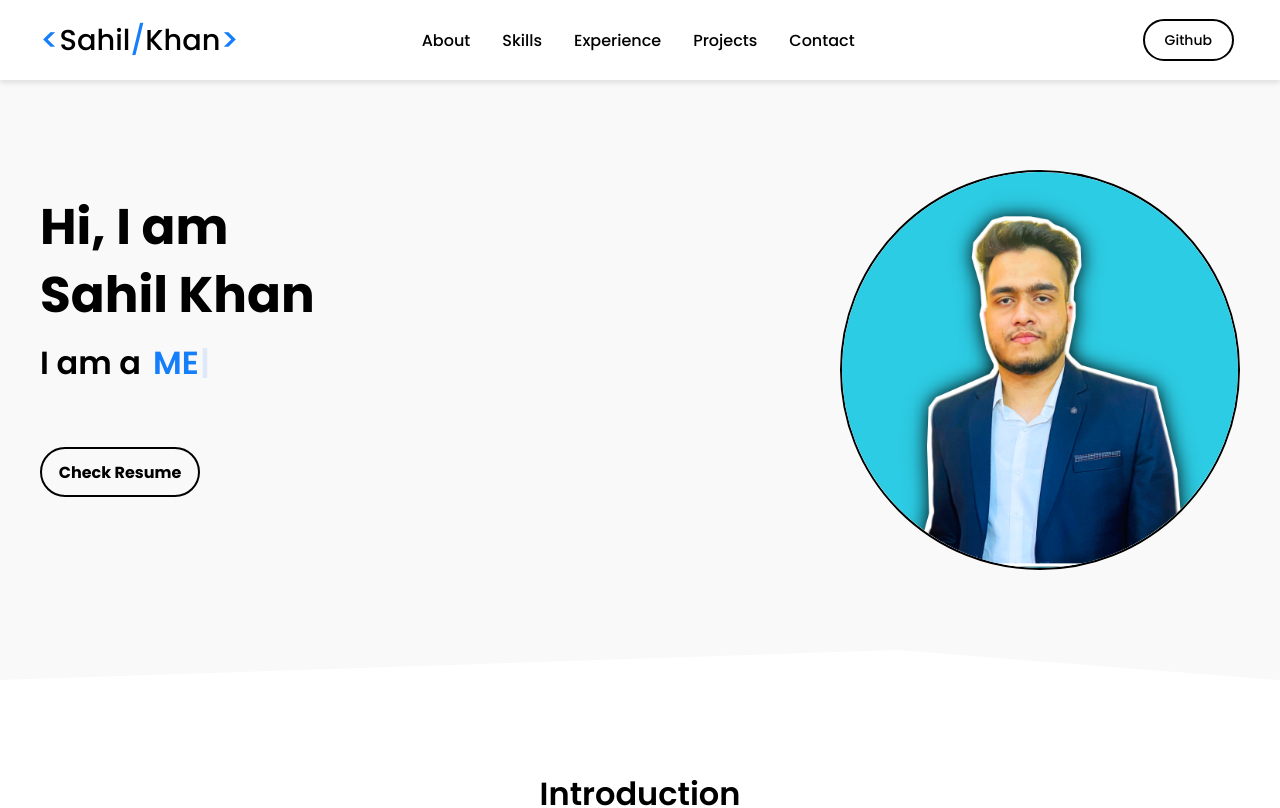
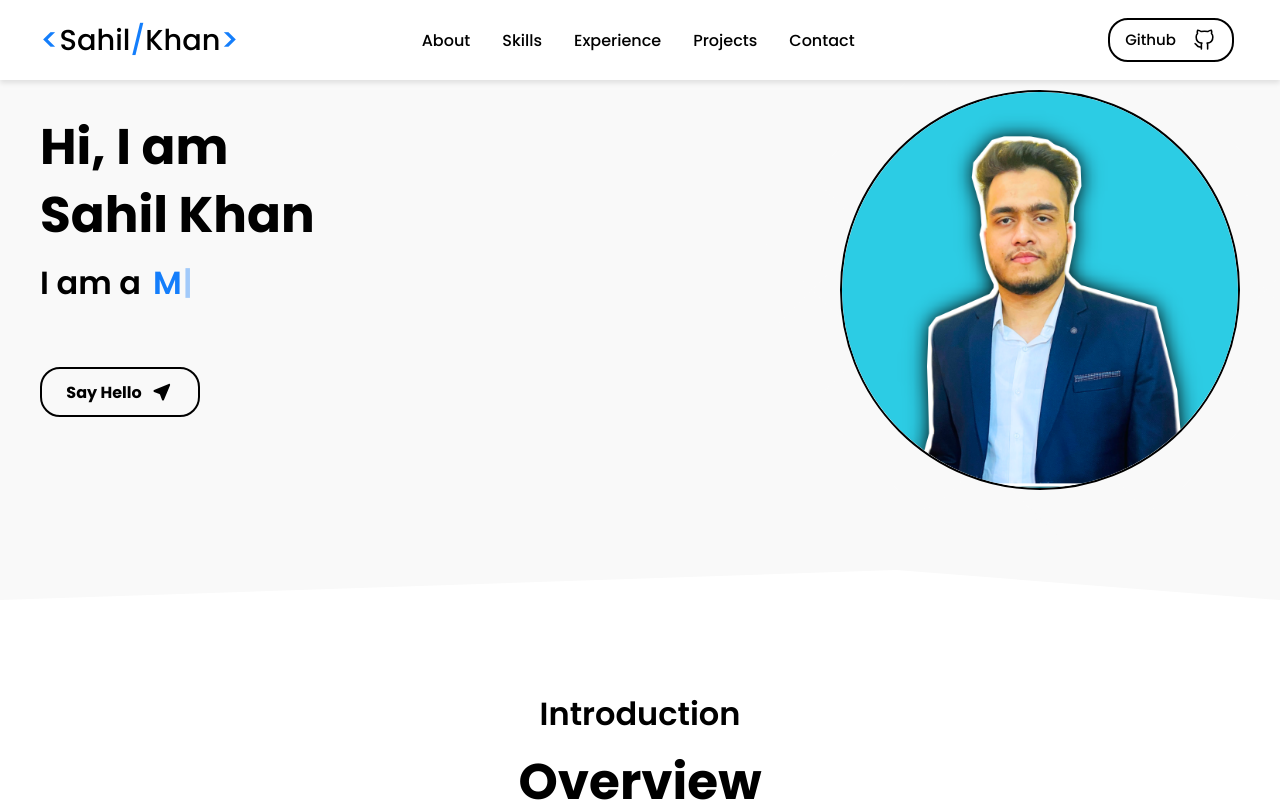
Before and after one commit to sahiillx/portfolio-website, a React (Create React App) app: page / in a window 1280 px wide. Shown: the top 808 px of the page. Built offline with nearby package versions, Linux system fonts and the light colour scheme.

Commit message:
updated form

```diff
--- a/src/App.js
+++ b/src/App.js
@@ -15,19 +15,19 @@ const Body = styled.div`
   background-color: ${({ theme }) => theme.bg};
   width: 100%;
   overflow-x: hidden;
+  overflow-y: hidden ;
+
+  @media screen and (max-width: 960px) {
+    padding-top: 3rem;
+  }
 `;
 
 function App() {
   return (
     <Router>
-      <div id="about">
       <Navbar />
-      </div>
-
       <Body>
-
           <Hero />
-
         <About />
         <div id="skills">
           <Skills />
--- a/src/components/1-Navbar/index.js
+++ b/src/components/1-Navbar/index.js
@@ -1,9 +1,9 @@
-import React from "react";
+import React, { useState, useEffect } from "react";
 import { Link as LinkR } from "react-router-dom";
-import styled from "styled-components";
-import { useTheme } from "styled-components";
+import styled, { useTheme } from "styled-components";
 import { FaBars } from "react-icons/fa";
-import About from "../2-Body/2-About";
+import GitHubIcon from "@mui/icons-material/GitHub";
+
 const Nav = styled.div`
   background-color: white;
   height: 80px;
@@ -11,10 +11,12 @@ const Nav = styled.div`
   justify-content: center;
   align-items: center;
   font-size: 1rem;
-  position: sticky;
-  top: 0;
+  position: fixed;
+  width: 100%;
+  top: ${({ isHidden }) => (isHidden ? "-80px" : "0")};
   z-index: 10;
   box-shadow: 0 3px 5px rgba(0, 0, 0, 0.1);
+  transition: top 0.3s;
 
   @media screen and (max-width: 1080px) {
     padding: 0px 60px;
@@ -74,6 +76,7 @@ const MobileIcon = styled.div`
     width: 20px;
   }
 `;
+
 const NavItems = styled.div`
   width: 100%;
   display: flex;
@@ -85,7 +88,6 @@ const NavItems = styled.div`
   @media screen and (max-width: 768px) {
     display: none;
   }
-
 `;
 
 const NavLink = styled.a`
@@ -97,9 +99,8 @@ const NavLink = styled.a`
 
   &:hover {
     color: #147efb;
-    //transition: all 0.2s ease-in-out;
   }
-    @media screen and (max-width: 1080px) {
+  @media screen and (max-width: 1080px) {
     font-size: 0.9rem;
   }
 `;
@@ -121,21 +122,42 @@ const GithubButton = styled.button`
   background-color: transparent;
   color: #000000;
   border: 2px solid #000000;
-  border-radius: 30px;
+  border-radius: 20px;
+  gap: 8px;
   display: flex;
   justify-content: center;
   align-items: center;
-  font-size: 14px;
+  font-size: 15px;
   font-weight: 500;
   cursor: pointer;
-  height: 70%;
-  padding: 0 20px;
+  height: 74%;
+  padding: 0 15px;
+
+  a {
+    text-decoration: none;
+    color: black;
+  }
+
+  svg {
+    stroke: #000000; /* Default stroke color */
+    transition: stroke 0.3s ease; /* Smooth transition for stroke color change */
+    width: 25px;
+    height: 25px;
+    margin-left: 8px; /* Adjust as needed */
+  }
 
   &:hover {
     background-color: #2e74ca;
     box-shadow: rgba(0, 0, 0, 0.25) 0 8px 15px;
     transform: translateY(-2px);
     color: white;
+
+    a {
+      color: white;
+    }
+    svg{
+      stroke: white;
+    }
   }
 `;
 
@@ -156,7 +178,7 @@ const MobileMenu = styled.div`
   box-shadow: 0 5px 10px rgba(0, 0, 0, 0.3);
 `;
 
-const MobileMenuIcon = styled.div`
+const MobileMenuIcon = styled.a`
   color: #000000;
   font-weight: 500;
   cursor: pointer;
@@ -169,14 +191,33 @@ const MobileMenuIcon = styled.div`
 `;
 
 const Navbar = () => {
-  const [isOpen, setIsOpen] = React.useState(false);
+  const [isOpen, setIsOpen] = useState(false);
+  const [isHidden, setIsHidden] = useState(false);
   const theme = useTheme();
+
+  useEffect(() => {
+    let lastScrollTop = 0;
+    const handleScroll = () => {
+      const scrollTop =
+        window.pageYOffset || document.documentElement.scrollTop;
+      if (scrollTop > lastScrollTop) {
+        setIsHidden(true);
+      } else {
+        setIsHidden(false);
+      }
+      lastScrollTop = scrollTop;
+    };
+
+    window.addEventListener("scroll", handleScroll);
+    return () => window.removeEventListener("scroll", handleScroll);
+  }, []);
+
   return (
-    <Nav>
+    <Nav isHidden={isHidden}>
       <NavContainer>
         <NavLogo to="/">
           <div
-            style={{ display: "flex", color: "black", "align-items": "center" }}
+            style={{ display: "flex", color: "black", alignItems: "center" }}
           >
             <ColorText>&lt;</ColorText>Sahil
             <div style={{ color: "#147efb" }}>/</div>Khan
@@ -190,7 +231,7 @@ const Navbar = () => {
           />
         </MobileIcon>
         <NavItems>
-          <NavLink href="#about">About</NavLink>
+          <NavLink href="#abouts">About</NavLink>
           <NavLink href="#skills">Skills</NavLink>
           <NavLink href="#qualifications">Experience</NavLink>
           <NavLink href="#project">Projects</NavLink>
@@ -198,10 +239,23 @@ const Navbar = () => {
         </NavItems>
         <ButtonContainer>
           <GithubButton>
-            <NavLink href="https://github.com/sahiillx" target="_blank">
-              {" "}
-              Github{" "}
-            </NavLink>
+            <a href="https://github.com/sahiillx" target="_blank">
+              Github
+            </a>
+            <svg
+              xmlns="http://www.w3.org/2000/svg"
+              width="25"
+              height="25"
+              viewBox="0 0 24 24"
+              fill="none"
+              stroke="#000"
+              strokeWidth="1.5"
+              strokeLinecap="round"
+              strokeLinejoin="round"
+              className="tabler-icon tabler-icon-brand-github"
+            >
+              <path d="M9 19c-4.3 1.4 -4.3 -2.5 -6 -3m12 5v-3.5c0 -1 .1 -1.4 -.5 -2c2.8 -.3 5.5 -1.4 5.5 -6a4.6 4.6 0 0 0 -1.3 -3.2a4.2 4.2 0 0 0 -.1 -3.2s-1.1 -.3 -3.5 1.3a12.3 12.3 0 0 0 -6.2 0c-2.4 -1.6 -3.5 -1.3 -3.5 -1.3a4.2 4.2 0 0 0 -.1 3.2a4.6 4.6 0 0 0 -1.3 3.2c0 4.6 2.7 5.7 5.5 6c-.6 .6 -.6 1.2 -.5 2v3.5"></path>
+            </svg>
           </GithubButton>
         </ButtonContainer>
       </NavContainer>
@@ -215,7 +269,6 @@ const Navbar = () => {
           >
             About
           </MobileMenuIcon>
-
           <MobileMenuIcon
             href="#skills"
             onClick={() => {
@@ -224,25 +277,22 @@ const Navbar = () => {
           >
             Skills
           </MobileMenuIcon>
-
           <MobileMenuIcon
-            href="#experience"
+            href="#qualifications"
             onClick={() => {
               setIsOpen(!isOpen);
             }}
           >
             Experience
           </MobileMenuIcon>
-
           <MobileMenuIcon
-            href="#projects"
+            href="#project"
             onClick={() => {
               setIsOpen(!isOpen);
             }}
           >
             Projects
           </MobileMenuIcon>
-
           <GithubButton
             style={{
               padding: "10px 16px",
--- a/src/components/2-Body/1-HeroSection/index.js
+++ b/src/components/2-Body/1-HeroSection/index.js
@@ -4,6 +4,7 @@ import { Bio } from "../../../data/constants";
 import Typewriter from "typewriter-effect";
 import HeroImg from "../../../images/HeroImg.png";
 import HeroBgAnimation from "../../../heroBgAnimation";
+import NearMeRoundedIcon from "@mui/icons-material/NearMeRounded";
 
 const HeroContainer = styled.div`
   background-color: #f9f9f9;
@@ -122,7 +123,7 @@ const ResumeButton = styled.a`
   cursor: pointer;
   font-weight: bold;
   text-decoration: none;
-  border-radius: 30px;
+  border-radius: 20px;
   font-size: 16px;
   transition: all 300ms cubic-bezier(0.23, 1, 0.32, 1);
   justify-content: center;
@@ -187,7 +188,7 @@ const Image = styled.img`
 
 const Hero = () => {
   return (
-    <div id="about">
+    <>
       <HeroContainer>
         <HeroInnerContainer>
           <HeroLeftContainer>
@@ -208,7 +209,7 @@ const Hero = () => {
               </Span>
             </TextLoop>
             <ResumeButton href={Bio.resume} target="_blank">
-              Check Resume
+              Say Hello <NearMeRoundedIcon style={{ color: "black", marginLeft: '8px' }} />
             </ResumeButton>
           </HeroLeftContainer>
           <HeroRightContainer>
@@ -219,7 +220,8 @@ const Hero = () => {
           </HeroRightContainer>
         </HeroInnerContainer>
       </HeroContainer>
-    </div>
+      <div id="abouts"></div>
+    </>
   );
 };
 
--- a/src/components/2-Body/2-About/index.js
+++ b/src/components/2-Body/2-About/index.js
@@ -84,7 +84,8 @@ const StyledServiceCardContainer = styled.div`
 const About = () => {
   return (
     <>
-      <StyledSection>
+
+      <StyledSection >
         <StyledInnerSection>
           <Something>
             <StyledSubText>Introduction</StyledSubText>
--- a/src/components/2-Body/3-Skills/index.js
+++ b/src/components/2-Body/3-Skills/index.js
@@ -9,7 +9,7 @@ const Container = styled.div`
   position: relative;
   z-index: 1;
   align-items: center;
-  padding: 80px 30px 130px 30px;
+  padding: 30px 30px 130px 30px;
   background-color: #f9f9f9;
 
   clip-path: polygon(0 0, 100% 0, 100% 100%, 70% 95%, 0 100%);
--- a/src/components/2-Body/4-Qual/index.js
+++ b/src/components/2-Body/4-Qual/index.js
@@ -12,7 +12,7 @@ const Container = styled.div`
   position: relative;
   align-items: center;
 
-  padding: 50px 0px 80px 0px;
+  padding: 30px 0px 80px 0px;
 
   @media (max-width: 768px) {
     padding: 0px;
@@ -24,6 +24,7 @@ const Container = styled.div`
   clip-path: polygon(0 0, 100% 0, 100% 100%, 70% 95%, 0 100%);
 
   @media screen and (max-width: 1080px) {
+    padding-top: 20px;
   }
 `;
 
@@ -35,7 +36,7 @@ const Wrapper = styled.div`
   flex-direction: column;
   width: 100%;
   max-width: 1200px;
-  padding-bottom: 30px;
+  padding-bottom: 20px;
   gap: 12px;
   @media (max-width: 960px) {
     flex-direction: column;
@@ -82,7 +83,7 @@ const QualButton = styled.button`
   color: ${({ active }) => (active ? "#147efb" : "#000000")};
   font-size: 1.5rem;
   font-weight: 600;
-  padding: 4rem 1.8rem 1.5rem 1rem;
+  padding: 30px 1.8rem 1.5rem 1rem;
   display: flex;
   align-items: center;
   justify-content: center;
--- a/src/components/2-Body/5-Projects/index.js
+++ b/src/components/2-Body/5-Projects/index.js
@@ -12,7 +12,7 @@ const Container = styled.div`
   z-index: 1;
   align-items: center;
 
-  padding: 20px 0px 150px 0px;
+  padding: 30px 0px 150px 0px;
   @media (max-width: 768px) {
     padding: 0px;
     padding-bottom: 150px;
@@ -28,7 +28,7 @@ const Wrapper = styled.div`
   flex-direction: column;
   width: 100%;
   max-width: 1200px;
-  padding-top: 40px;
+
   padding-bottom: 50px;
   gap: 12px;
   @media (max-width: 768px) {
--- a/src/components/2-Body/6-Contact/Contact.jsx
+++ b/src/components/2-Body/6-Contact/Contact.jsx
@@ -1,14 +1,18 @@
-import React from "react";
-import styled from "styled-components";
-// import emailjs from "@emailjs/browser";
+import React, { useRef, useState } from "react";
+import styled, { keyframes } from "styled-components";
+
+import emailjs from "@emailjs/browser";
+
 
 
 const Container = styled.div`
   display: flex;
   justify-content: center;
   gap: 12px;
+  padding-top: 10px;
   z-index: 1;
   align-items: center;
+   padding: 0px 0px 0px 0px;
 
 
   @media (max-width: 960px) {
@@ -37,6 +41,7 @@ const Title = styled.div`
   font-size: 52px;
   text-align: center;
   font-weight: 600;
+  margin-top: 20px;
   color: #000000;
   @media (max-width: 768px) {
     margin-top: 12px;
@@ -113,6 +118,7 @@ const ContactButton = styled.input`
   text-decoration: none;
   text-align: center;
   background: hsla(271, 100%, 50%, 1);
+  cursor: pointer;
   background: linear-gradient(
     225deg,
     hsla(271, 100%, 50%, 1) 0%,
@@ -136,46 +142,91 @@ const ContactButton = styled.input`
   font-size: 18px;
   font-weight: 600;
 `;
+const pulseAnimation = keyframes`
+  0% {
+    transform: scale(1);
+  }
+  50% {
+    transform: scale(1.1);
+  }
+  100% {
+    transform: scale(1);
+  }
+`;
+
+const SuccessMessage = styled.div`
+  text-align: center;
+  font-size: 20px;
+  margin-top: 16px;
+  color: green;
+  animation: ${pulseAnimation} 1s ease;
+`;
+
+const ErrorMessage = styled.div`
+  text-align: center;
+  font-size: 20px;
+  margin-top: 16px;
+  color: red;
+  animation: ${pulseAnimation} 1s ease;
+`;
 
 const Contact = () => {
-  //const form = useRef();
+  const form = useRef();
+  const [showSuccessMessage, setShowSuccessMessage] = useState(false);
+  const [showErrorMessage, setShowErrorMessage] = useState(false);
 
   const handleSubmit = (e) => {
-    // e.preventDefault();
-    // emailjs
-    //   .sendForm(
-    //     "service_tox7kqs",
-    //     "template_nv7k7mj",
-    //     form.current,
-    //     "SybVGsYS52j2TfLbi"
-    //   )
-    //   .then(
-    //     (result) => {
-    //       alert("Message Sent");
-    //       form.current.resut();
-    //     },
-    //     (error) => {
-    //       alert(error);
-    //     }
-    //   );
+    e.preventDefault();
+
+    emailjs
+      .sendForm(
+        process.env.REACT_APP_SERVICE,
+        "template_2qskkjz",
+        form.current,
+        process.env.REACT_APP_USER
+      )
+      .then(
+        (result) => {
+          setShowSuccessMessage(true);
+          form.current.reset();
+          setTimeout(() => {
+            setShowSuccessMessage(false);
+          }, 3000); // Hide success message after 3 seconds
+        },
+        (error) => {
+          setShowErrorMessage(true);
+          setTimeout(() => {
+            setShowErrorMessage(false);
+          }, 3000); // Hide error message after 3 seconds
+        }
+      );
   };
 
   return (
     <Container>
       <Wrapper>
-
         <Title>Contact</Title>
         <Desc>
           Feel free to reach out to me for any questions or opportunities!
         </Desc>
-        <ContactForm onSubmit={handleSubmit}>
+        <ContactForm ref={form} onSubmit={handleSubmit}>
           <ContactTitle>Email Me 🚀</ContactTitle>
           <ContactInput placeholder="Your Email" name="from_email" />
           <ContactInput placeholder="Your Name" name="from_name" />
           <ContactInput placeholder="Subject" name="subject" />
-          <ContactInputMessage placeholder="Message" name="message" rows={4} />
+          <ContactInputMessage
+            placeholder="Message"
+            name="message"
+            rows={4}
+          />
           <ContactButton type="submit" value="Send" />
         </ContactForm>
+        {showSuccessMessage && (
+          <SuccessMessage>Message Sent Successfully!</SuccessMessage>
+        )}
+        {showErrorMessage && (
+          <ErrorMessage>Failed to send message. Please try again later.</ErrorMessage>
+        )}
       </Wrapper>
     </Container>
   );
--- a/src/components/2-Body/7-Footer/Footer.js
+++ b/src/components/2-Body/7-Footer/Footer.js
@@ -14,7 +14,7 @@ export default function Footer() {
                 aria-label="linkedin"
                 target="_blank"
                 rel="noreferrer"
-                href="https://linkedin.com/in/akkid7"
+                href="https://linkedin.com/in/sahiillx"
               >
                 <svg
                   xmlns="http://www.w3.org/2000/svg"
@@ -40,7 +40,7 @@ export default function Footer() {
                 aria-label="github"
                 target="_blank"
                 rel="noreferrer"
-                href="https://github.com/akkid7"
+                href="https://github.com/sahiillx"
               >
                 <svg
                   xmlns="http://www.w3.org/2000/svg"
```
Also changed, not shown: 1 other file (tests, documents, lock files or other folders).
